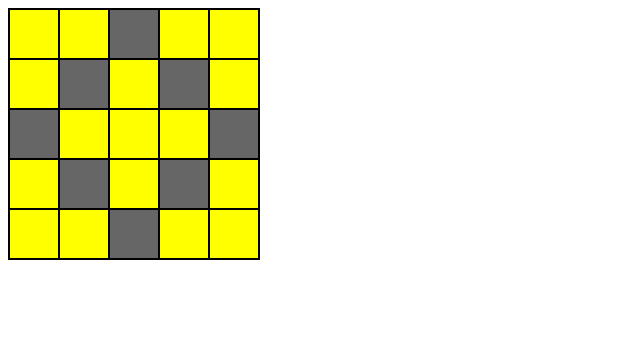
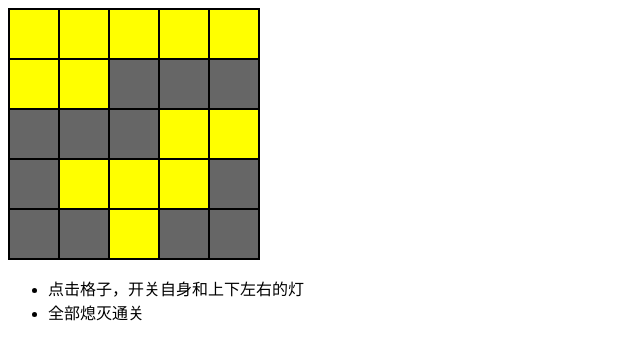
Before and after one commit to honwenle/TurnLight, a plain HTML site: page index.html in a window 1280 px wide. Shown: the whole page, without its empty margins (0-640 px from the left). Drawn offline with Linux system fonts and the light colour scheme.

Commit message:
关卡+规则

```diff
--- a/index.html
+++ b/index.html
@@ -26,14 +26,25 @@
 </head>
 <body>
   <div id="wrap" class="wrap"></div>
+  <ul>
+    <li>点击格子，开关自身和上下左右的灯</li>
+    <li>全部熄灭通关</li>
+  </ul>
   <script>
     var ways = [[0, -1], [1, 0], [0, 1], [-1, 0]]
+    // var list = [
+    //   [1,1,0,1,1],
+    //   [1,0,1,0,1],
+    //   [0,1,1,1,0],
+    //   [1,0,1,0,1],
+    //   [1,1,0,1,1]
+    // ]
     var list = [
-      [1,1,0,1,1],
-      [1,0,1,0,1],
+      [1,1,1,1,1],
+      [1,1,0,0,0],
+      [0,0,0,1,1],
       [0,1,1,1,0],
-      [1,0,1,0,1],
-      [1,1,0,1,1]
+      [0,0,1,0,0]
     ]
     var wrap = document.getElementById('wrap')
     init()
```
